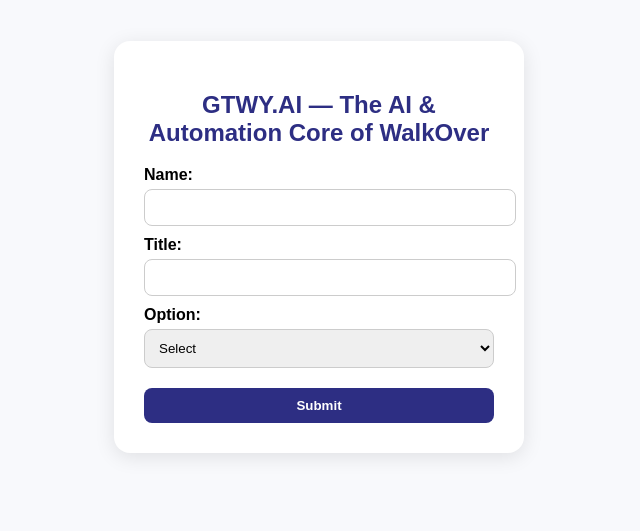
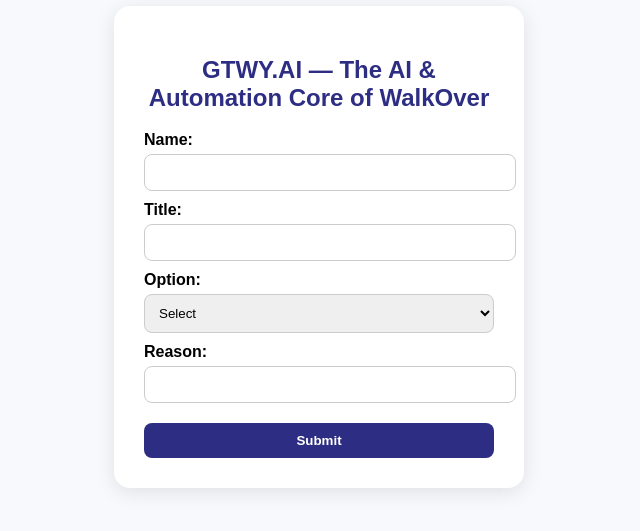
Before and after one commit to HarshitaShinde0730/HarshitaShinde0730.github.io, a plain HTML site: page index.html in a window 1280 px wide. Shown: the part 153-684 px from the top of the page, without its empty margins (321-961 px from the left). Drawn offline with Linux system fonts and the light colour scheme.

Commit message:
Update index.html

```diff
--- a/index.html
+++ b/index.html
@@ -100,6 +100,9 @@
       </select>
     </div>
 
+    <label>Reason:</label>
+    <input type="text" id="reason" name="reason" required/>
+
     <button type="submit" id="submitBtn">Submit</button>
   </form>
 
```
